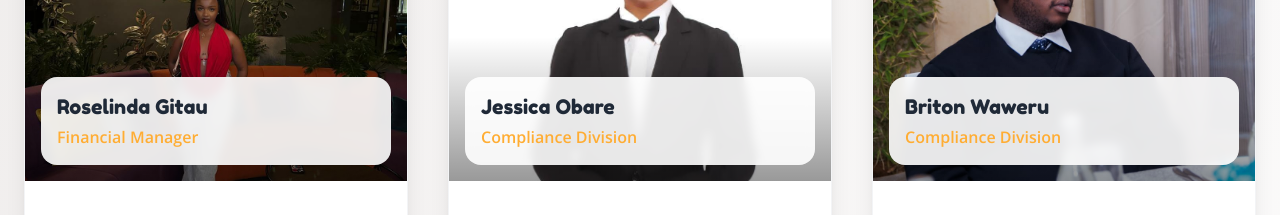
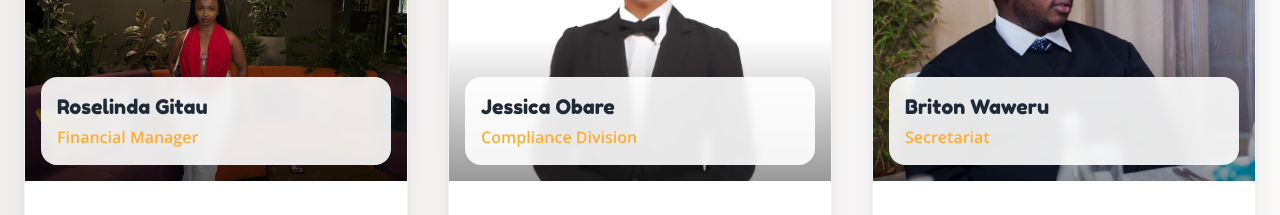
Before and after one commit to 6enard/simeis-synergy-for-change, a React (Vite) app: page / in a window 1280 px wide. Shown: the part 3340-3555 px from the top of the page. Built offline with nearby package versions, Linux system fonts and the light colour scheme.

Commit message:
Updated Leadership.tsx

```diff
--- a/src/components/Leadership.tsx
+++ b/src/components/Leadership.tsx
@@ -48,7 +48,7 @@ const Leadership = () => {
     {
       id: 6,
       name: "Briton Waweru",
-      position: "Compliance Division",
+      position: "Secretariat",
       image: "/briton.jpg",
       shortStatement: "At Simei's Synergy for Change, our Compliance Division isn't just about rules, it's about protecting the heart of everything we do...",
       fullStatement: "At Simei's Synergy for Change, our Compliance Division isn't just about rules, it's about protecting the heart of everything we do. We've been entrusted with ensuring that every part of our work, from how we handle finances to how we run our programs, stays true to the laws, values, and ethics that define us. Our foundation is built on transparency, accountability, and integrity, and it's our job to make sure those values aren't just words on paper, but real in every decision, every partnership, and every action. We work behind the scenes to build trust, not just with donors and partners, but also with the communities we serve and the team we work alongside. That means setting up strong internal systems, regularly reviewing our processes, and making sure we're doing things right, not just fast. For us, compliance isn't about ticking boxes, it's about protecting the mission, ensuring long term impact, and doing right by the people who believe in us. Whether we're overseeing a local outreach or managing global partnerships, we're always asking: Are we honoring the trust placed in us? Are we using every resource responsibly? Our work is a quiet promise, that behind every smile we help create, there's a structure of honesty, care, and responsibility holding it up. That's what drives us, every single day."
```
